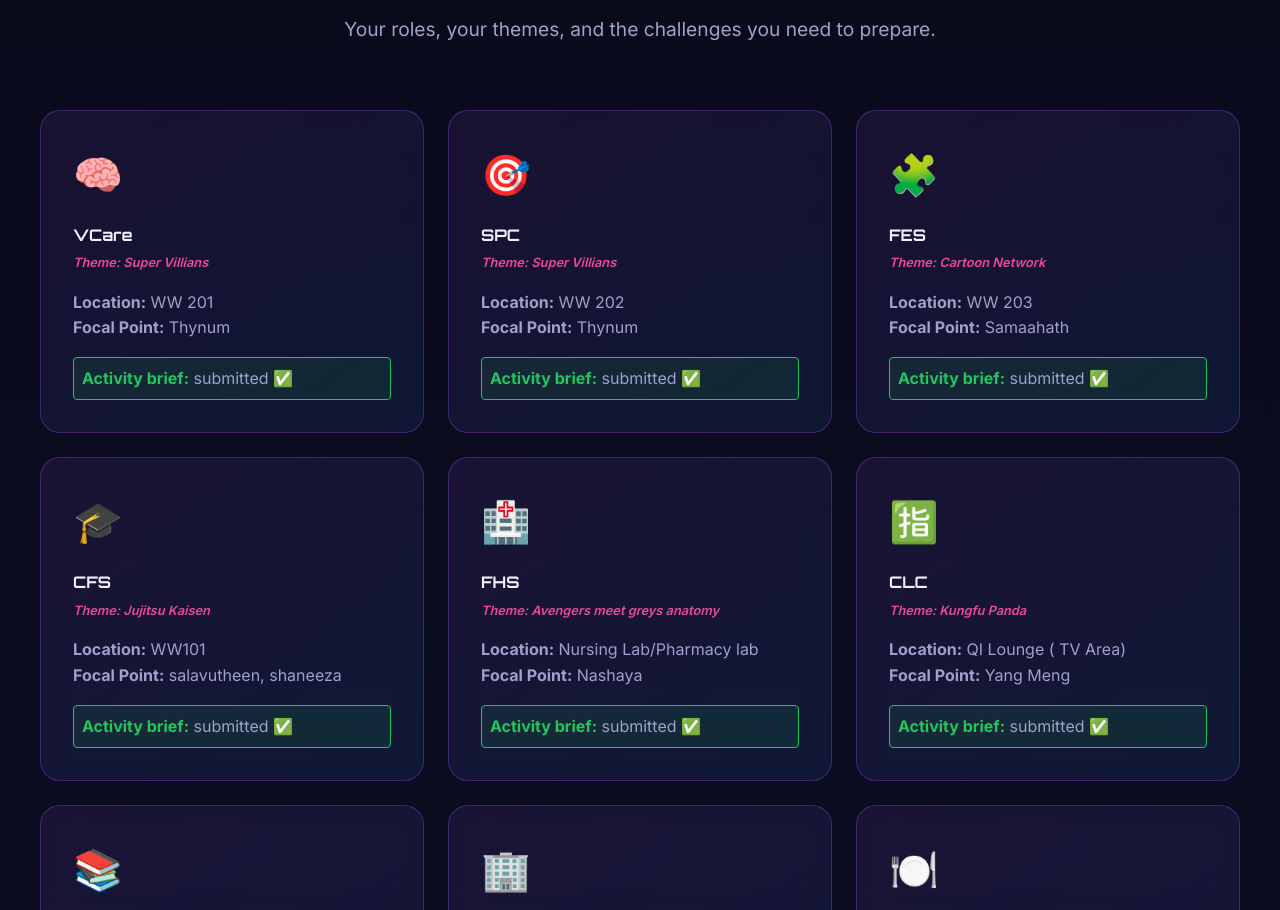
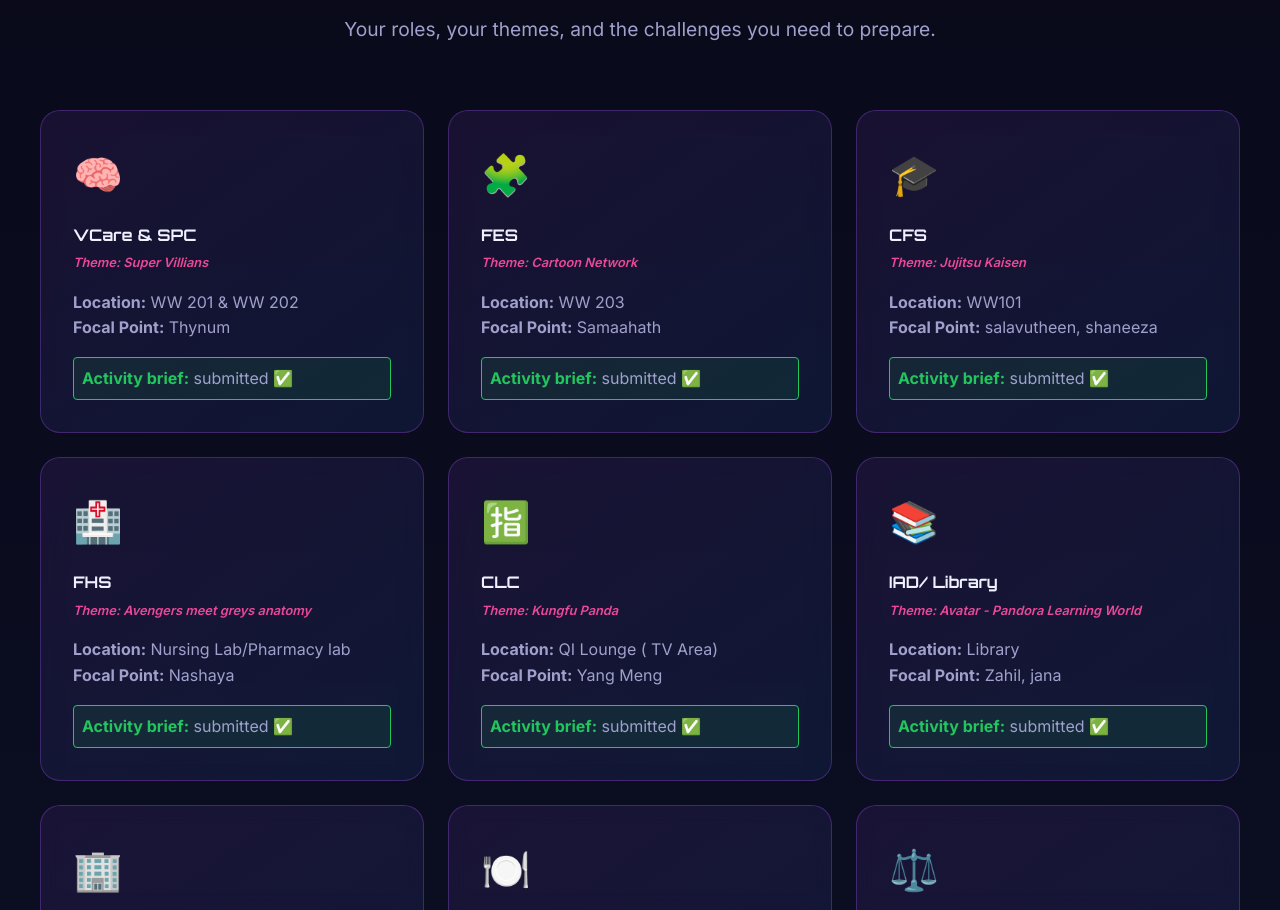
Before and after one commit to Sreehari650/comic-con-presentation, a plain HTML site: page focal_points.html in a window 1280 px wide. Shown: the part 3758-4668 px from the top of the page. Drawn offline with Linux system fonts and the light colour scheme.

Commit message:
style: combine VCare and SPC cards into one

```diff
--- a/focal_points.html
+++ b/focal_points.html
@@ -144,27 +144,13 @@
         </div>
 
         <div class="factions-grid">
-            <!-- VCare -->
+            <!-- VCare & SPC -->
             <div class="glass-card faction-card reveal">
                 <span class="faction-icon">🧠</span>
-                <h3>VCare</h3>
+                <h3>VCare &amp; SPC</h3>
                 <div class="faction-theme">Theme: Super Villians</div>
                 <div style="margin-top: 1rem; color: var(--text-secondary);">
-                    <strong>Location:</strong> WW 201<br>
-                    <strong>Focal Point:</strong> Thynum
-                </div>
-                <div style="margin-top: 1rem; padding: 0.5rem; background: rgba(34,197,94,0.1); border: 1px solid #22c55e; border-radius: 4px;">
-                    <strong style="color: #22c55e;">Activity brief:</strong> <span style="color: var(--text-secondary);">submitted ✅</span>
-                </div>
-            </div>
-
-            <!-- SPC -->
-            <div class="glass-card faction-card reveal">
-                <span class="faction-icon">🎯</span>
-                <h3>SPC</h3>
-                <div class="faction-theme">Theme: Super Villians</div>
-                <div style="margin-top: 1rem; color: var(--text-secondary);">
-                    <strong>Location:</strong> WW 202<br>
+                    <strong>Location:</strong> WW 201 &amp; WW 202<br>
                     <strong>Focal Point:</strong> Thynum
                 </div>
                 <div style="margin-top: 1rem; padding: 0.5rem; background: rgba(34,197,94,0.1); border: 1px solid #22c55e; border-radius: 4px;">
```
